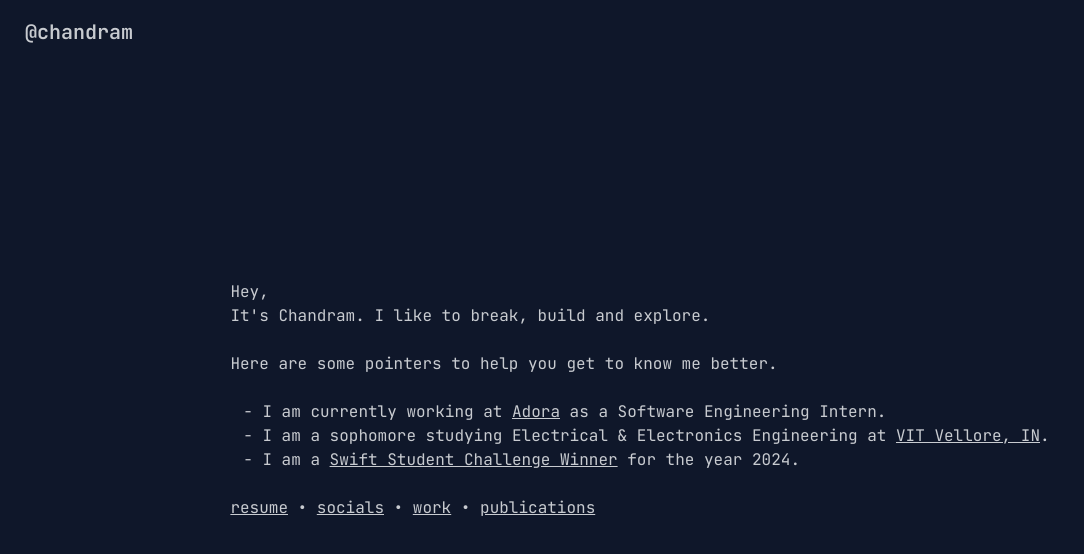
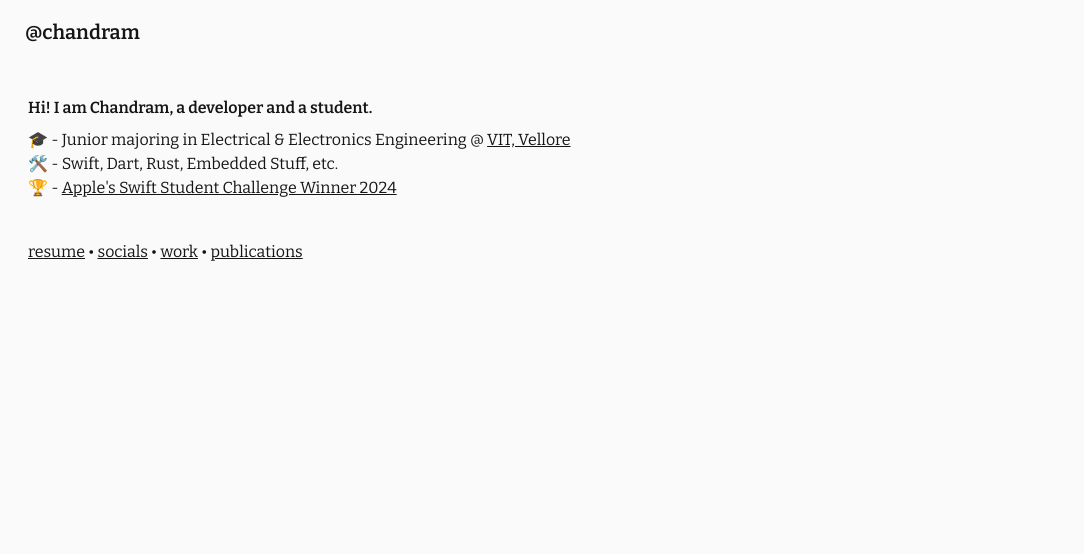
Before and after one commit to Chandram-Dutta/portfolio, a SvelteKit app: page / in a window 1280 px wide. Shown: the top 554 px of the page, without its empty margins (0-1084 px from the left). Built offline with nearby package versions, Linux system fonts and the light colour scheme.

Commit message:
feat: updated details

```diff
--- a/package.json
+++ b/package.json
@@ -35,6 +35,9 @@
     "format": "prettier --write ."
   },
   "trustedDependencies": [
+    "@sveltejs/kit",
+    "@vercel/speed-insights",
+    "esbuild",
     "svelte-preprocess"
   ],
   "type": "module",
--- a/src/app.html
+++ b/src/app.html
@@ -1,15 +1,17 @@
 <!doctype html>
-<html class="font-jb-mono" data-theme="night" lang="en">
+<html class="font-bitter" data-theme="acid" lang="en">
 	<title>@chandram</title>
 
 	<head>
 		<meta charset="utf-8" />
-	<meta name="description" content="Hey, It's Chandram. I like to break, build and explore." />
+		<meta name="description" content="Hi! I am Chandram, a developer!" />
 		<link rel="icon" href="%sveltekit.assets%favicon.ico" />
 		<link rel="preconnect" href="https://fonts.googleapis.com" />
 		<link rel="preconnect" href="https://fonts.gstatic.com" crossorigin />
-	<link href="https://fonts.googleapis.com/css2?family=JetBrains+Mono:ital,wght@0,100..800;1,100..800&display=swap"
-		rel="stylesheet" />
+		<link
+			href="https://fonts.googleapis.com/css2?family=Bitter:ital,wght@0,100..900;1,100..900&display=swap"
+			rel="stylesheet"
+		/>
 		<meta name="viewport" content="width=device-width, initial-scale=1" />
 		%sveltekit.head%
 	</head>
@@ -17,5 +19,4 @@
 	<body data-sveltekit-preload-data="hover">
 		<div style="display: contents">%sveltekit.body%</div>
 	</body>
-
 </html>
--- a/src/routes/+layout.svelte
+++ b/src/routes/+layout.svelte
@@ -8,9 +8,9 @@
 <div class="navbar bg-base-100 fixed top-0 left-0 w-full z-10">
 	<a href="/" class="btn btn-ghost text-xl">@chandram</a>
 </div>
-<div class="min-h-screen flex justify-center items-center">
-	<div class="px-7 py-24"><slot /></div>
-</div>
+<!-- <div class="min-h-screen flex justify-center items-center"> -->
+<div class="px-7 py-24"><slot /></div>
+<!-- </div> -->
 <!-- <div
 	class="fixed bottom-0 left-0 w-full z-10 p-2 text-sm text-secondary-content flex flex-col md:flex-row justify-between bg-secondary items-center"
 >
--- a/src/routes/+page.svelte
+++ b/src/routes/+page.svelte
@@ -1,22 +1,19 @@
-Hey, <br />
-It's Chandram. I like to break, build and explore.<br /><br />
-Here are some pointers to help you get to know me better.<br /><br />
-<ul class="list-dash pl-8">
-	<li>
-		I am currently working at&nbsp<a class="underline" href="https://www.adora-app.com/">Adora</a> as
-		a Software Engineering Intern.
-	</li>
-	<li>
-		I am a sophomore studying Electrical & Electronics Engineering at
-		<a class="underline" href="https://www.vit.ac.in/">VIT Vellore, IN</a>.
-	</li>
-	<li>
-		I am a <a class="underline" href="https://developer.apple.com/swift-student-challenge/"
-			>Swift Student Challenge Winner</a
+<div class="mb-4">
+	<h1 class="mb-2 font-semibold">Hi! I am Chandram, a developer and a student.</h1>
+	<p>
+		🎓 - Junior majoring in Electrical & Electronics Engineering @ <a
+			class="underline"
+			href="https://vit.ac.in">VIT, Vellore</a
 		>
-		for the year 2024.
-	</li>
-</ul>
+	</p>
+	<p>🛠️ - Swift, Dart, Rust, Embedded Stuff, etc.</p>
+	<p>
+		🏆 - <a class="underline" href="https://developer.apple.com/swift-student-challenge/"
+			>Apple's Swift Student Challenge Winner 2024</a
+		>
+	</p>
+</div>
+
 <br />
 <a class="underline" href="https://links.onlychan.xyz/resume">resume</a>
 •
--- a/src/routes/publications/+page.svelte
+++ b/src/routes/publications/+page.svelte
@@ -19,7 +19,7 @@
 	{:else}
 		{#each data as publication}
 			<div class="flex flex-col items-start p-2">
-				<h2 class="font-bold text-2xl text-accent">{publication.title}</h2>
+				<h2 class="font-bold text-2xl text-primary">{publication.title}</h2>
 				<div class="flex flex-col text-sm text-secondary">
 					{#if publication.conference != null}
 						{publication.conference}
@@ -31,12 +31,12 @@
 				<div class="flex flex-row">
 					{#if publication.link != null}
 						<a class="pr-2 pt-2 pb-2" href={publication.link}
-							><button class="btn btn-primary">Article</button></a
+							><button class="btn btn-secondary">Article</button></a
 						>
 					{/if}
 					{#if publication.google_scholar_link != null}
 						<a class="pr-2 pt-2 pb-2" href={publication.google_scholar_link}
-							><button class="btn btn-primary">Google Scholar Link</button></a
+							><button class="btn btn-secondary">Google Scholar Link</button></a
 						>
 					{/if}
 				</div>
--- a/src/routes/socials/+page.svelte
+++ b/src/routes/socials/+page.svelte
@@ -19,10 +19,7 @@
 	{:else}
 		{#each data as social}
 			<div class="flex flex-row items-center p-2">
-				<img class="h-8 pr-4 fill" src={social.icon} alt="social.social" /><a
-					class="underline"
-					href={social.link}>{social.title}</a
-				>
+				{social.social}: &nbsp;<a class="underline" href={social.link}>{social.title}</a>
 			</div>
 		{/each}
 	{/if}
--- a/src/routes/work/+page.svelte
+++ b/src/routes/work/+page.svelte
@@ -19,7 +19,7 @@
 	{:else}
 		{#each data as work}
 			<div class="flex flex-col items-start p-2">
-				<h2 class="font-bold text-2xl text-accent">{work.title}</h2>
+				<h2 class="font-bold text-2xl text-primary">{work.title}</h2>
 				<div class="flex flex-row text-sm text-secondary">
 					{#if work.designation != null}
 						{work.designation} |
--- a/static/data/publications.json
+++ b/static/data/publications.json
@@ -6,5 +6,12 @@
 		"publisher": "IEEE",
 		"link": "https://ieeexplore.ieee.org/abstract/document/10434850",
 		"google_scholar_link": "https://scholar.google.com/citations?view_op=view_citation&hl=en&user=grPUqAgAAAAJ&citation_for_view=grPUqAgAAAAJ:u5HHmVD_uO8C"
+	},
+	{
+		"title": "Device to Measure Respiratory Rate in Children, in Resource Poor Settings",
+		"year": 2024,
+		"publisher": "Springer US",
+		"link": "https://link.springer.com/article/10.1007/s11220-024-00499-w",
+		"google_scholar_link": "https://scholar.google.com/citations?view_op=view_citation&hl=en&user=grPUqAgAAAAJ&citation_for_view=grPUqAgAAAAJ:u-x6o8ySG0sC"
 	}
 ]
--- a/static/data/work.json
+++ b/static/data/work.json
@@ -2,10 +2,10 @@
 	{
 		"title": "Adora App",
 		"designation": "Software Engineering Intern",
-		"date": "February 2024 - Present",
+		"date": "February 2024 - July 2024",
 		"location": "Remote",
 		"description": "Worked on the Adora Child and Parent App. Developed UIs and features using Flutter & Dart with localization support. Analysed & Fixed Bugs using Firebase Crashlytics.",
-		"skills": "Flutter, Dart, Swift, Firebase",
+		"skills": "Flutter, Dart, Swift, Firebase, Typescript, GCP",
 		"links": [
 			{
 				"url": "https://www.adora-app.com/",
--- a/tailwind.config.js
+++ b/tailwind.config.js
@@ -4,12 +4,12 @@ export default {
 	theme: {
 		extend: {},
 		fontFamily: {
-			'jb-mono': ['JetBrains Mono', 'monospace']
+			bitter: ['Bitter', 'serifserif']
 		},
 		listStyleType: ['dash']
 	},
 	plugins: [require('@tailwindcss/typography'), require('daisyui')],
 	daisyui: {
-		themes: ['night']
+		themes: ['acid']
 	}
 };
```
Also changed, not shown: 1 other file (tests, documents, lock files or other folders). Lines whose indentation alone changed are shown as unchanged.
